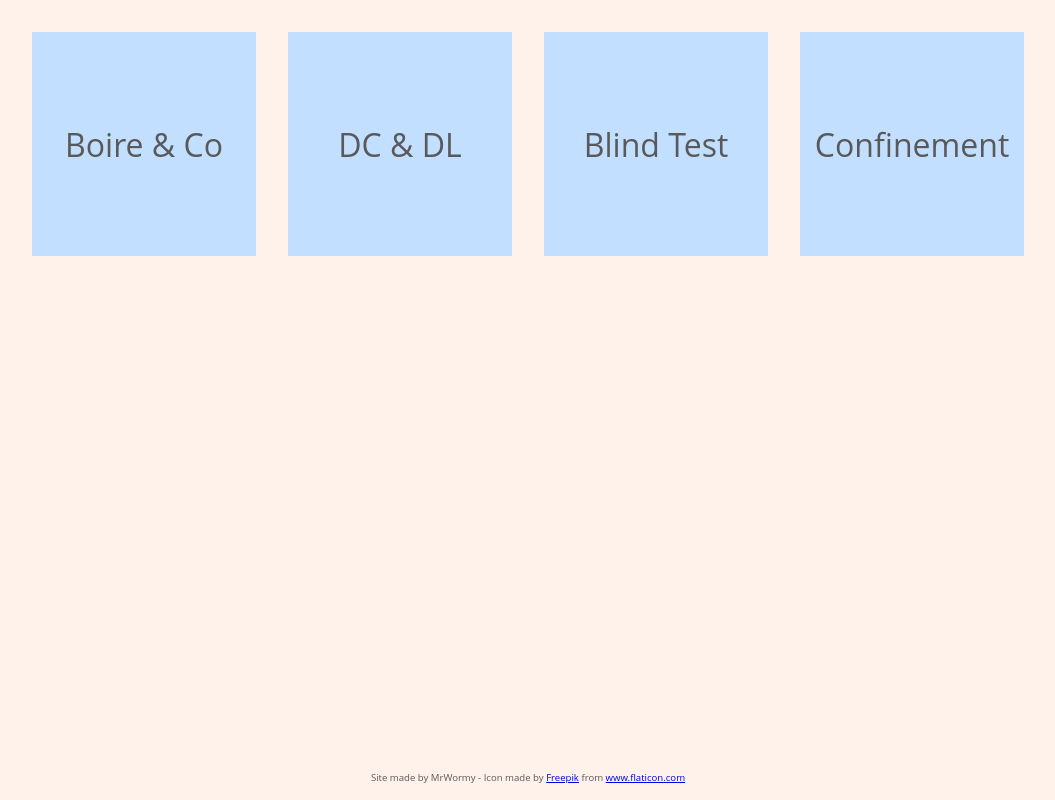
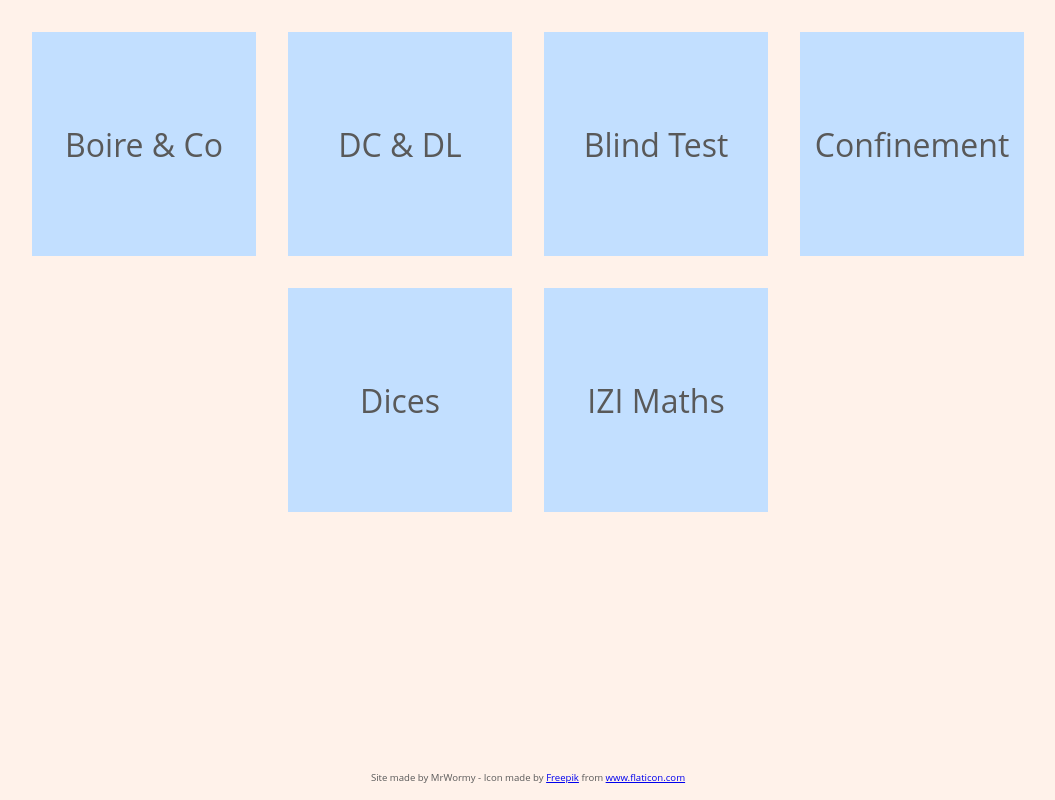
Before and after one commit to MrWormy/MrWormy.github.io, a plain HTML site: page index.html in a window 1280 px wide. Shown: the whole page, without its empty margins (112-1167 px from the left). Drawn offline with Linux system fonts and the light colour scheme.

Commit message:
adding 2 new sections

```diff
--- a/index.html
+++ b/index.html
@@ -26,6 +26,12 @@
         <a href="./isthisconfinement/" class="menu-box">
             Confinement
         </a>
+        <a href="./dices/" class="menu-box">
+            Dices
+        </a>
+        <a href="./izimaths/" class="menu-box">
+            IZI Maths
+        </a>
     </div>
     <div id="footnote">
         <div>Site made by MrWormy - Icon made by <a href="https://www.flaticon.com/authors/freepik" title="Freepik">Freepik</a> from <a href="https://www.flaticon.com/" title="Flaticon">www.flaticon.com</a></div>
```
